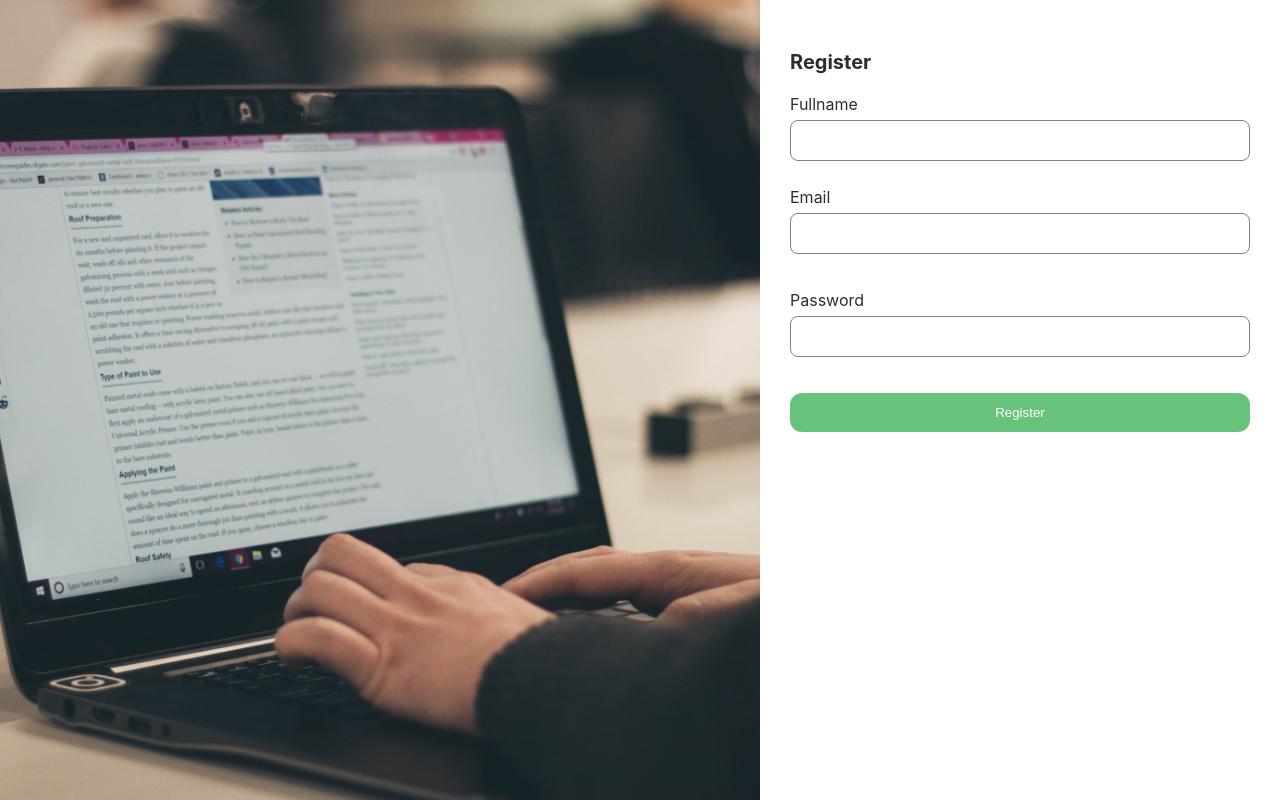
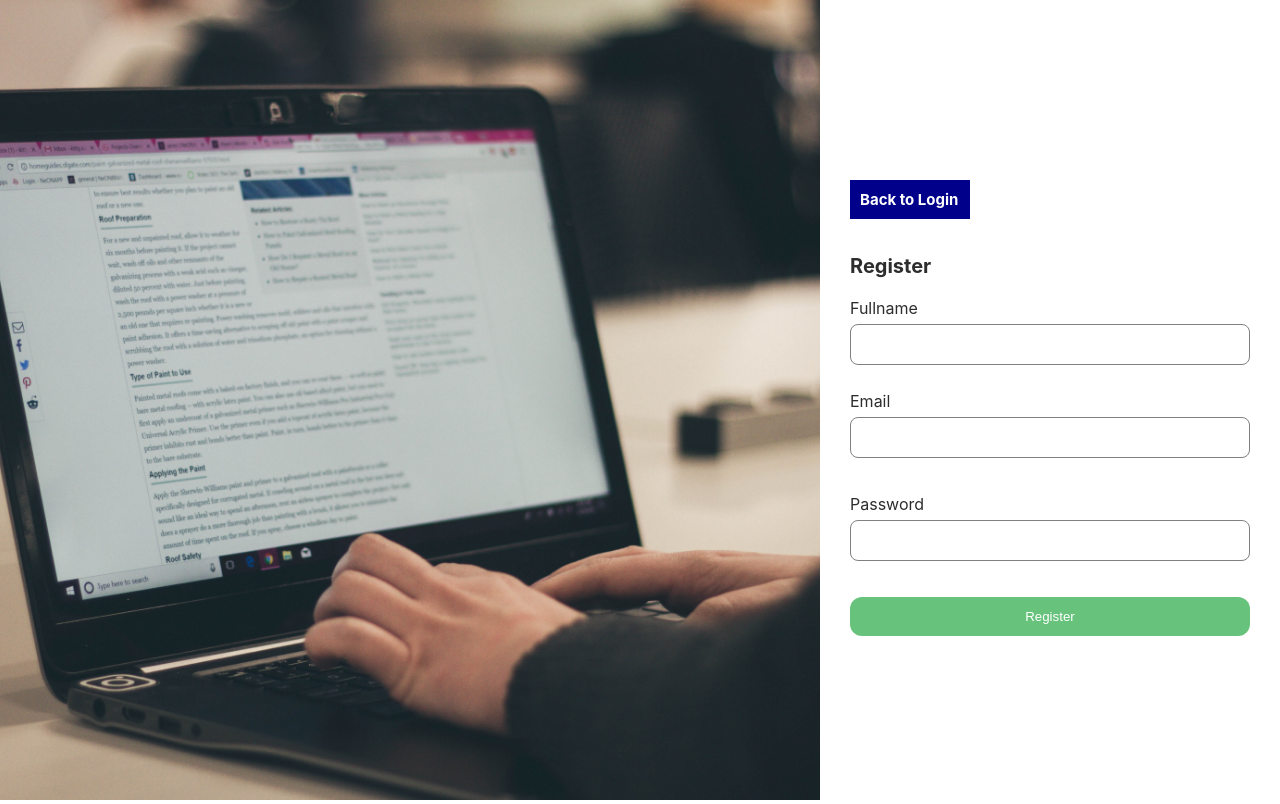
Before and after one commit to Nurmuhammadthariq/mern-blog, a React (Create React App) app: page /register in a window 1280 px wide. Built offline with nearby package versions, Linux system fonts and the light colour scheme.

Commit message:
create login page

```diff
--- a/src/components/atoms/Link/index.js
+++ b/src/components/atoms/ButtonLink/index.js
@@ -1,5 +1,5 @@
 import React from 'react';
-import './link.scss';
+import './buttonlink.scss';
 
 const Link = ({ title, onClick }) => {
   return (
--- a/src/pages/Login/index.js
+++ b/src/pages/Login/index.js
@@ -1,9 +1,26 @@
 import React from 'react';
+import { Link } from 'react-router-dom';
+import { loginBg } from '../../assets';
+import { Input, Button, Gap } from '../../components';
 
 const Login = () => {
   return (
-    <div>
-      <p>Login Page</p>
+    <div className="main-page">
+      <div className="left">
+        <img src={loginBg} alt="" className="bg-image" />
+      </div>
+      <div className="right">
+        <p className="title">Login</p>
+        <Input label="Email" />
+        <Gap height={20} />
+        <Input label="Password" />
+        <Gap height={20} />
+        <Button title="Login" />
+        <Gap height={20} />
+        <Link to="/register">
+          <p className="text-anchor">Belum punya akun?, Register </p>
+        </Link>
+      </div>
     </div>
   );
 };
--- a/src/pages/Register/index.js
+++ b/src/pages/Register/index.js
@@ -1,6 +1,7 @@
 import React from 'react';
+import { Link } from 'react-router-dom';
 import { registerBg } from '../../assets';
-import { Input, Button, Gap } from '../../components';
+import { Input, Button, Gap, ButtonLink } from '../../components';
 import './register.scss';
 
 const Register = () => {
@@ -10,6 +11,9 @@ const Register = () => {
         <img src={registerBg} alt="" className="bg-image" />
       </div>
       <div className="right">
+        <Link to="/login">
+          <ButtonLink title="Back to Login" />
+        </Link>
         <p className="title">Register</p>
         <Input label="Fullname" />
         <Gap height={10} />
--- a/src/pages/Register/register.scss
+++ b/src/pages/Register/register.scss
@@ -1,6 +1,6 @@
 .main-page {
   display: flex;
-  height: 100%;
+  height: 100vh;
   box-sizing: border-box;
 }
 
@@ -19,11 +19,21 @@
 .right {
   width: 460px;
   background-color: white;
-  padding: 30px 30px 0 30px;
+  padding: 30px;
+  display: flex;
+  flex-direction: column;
+  justify-content: center;
+  box-sizing: border-box;
+
+
 
   .title {
     font-size: 20px;
     font-weight: bold;
     color: #2d2d2d;
   }
+
+  a {
+    text-decoration: none;
+  }
 }
```
